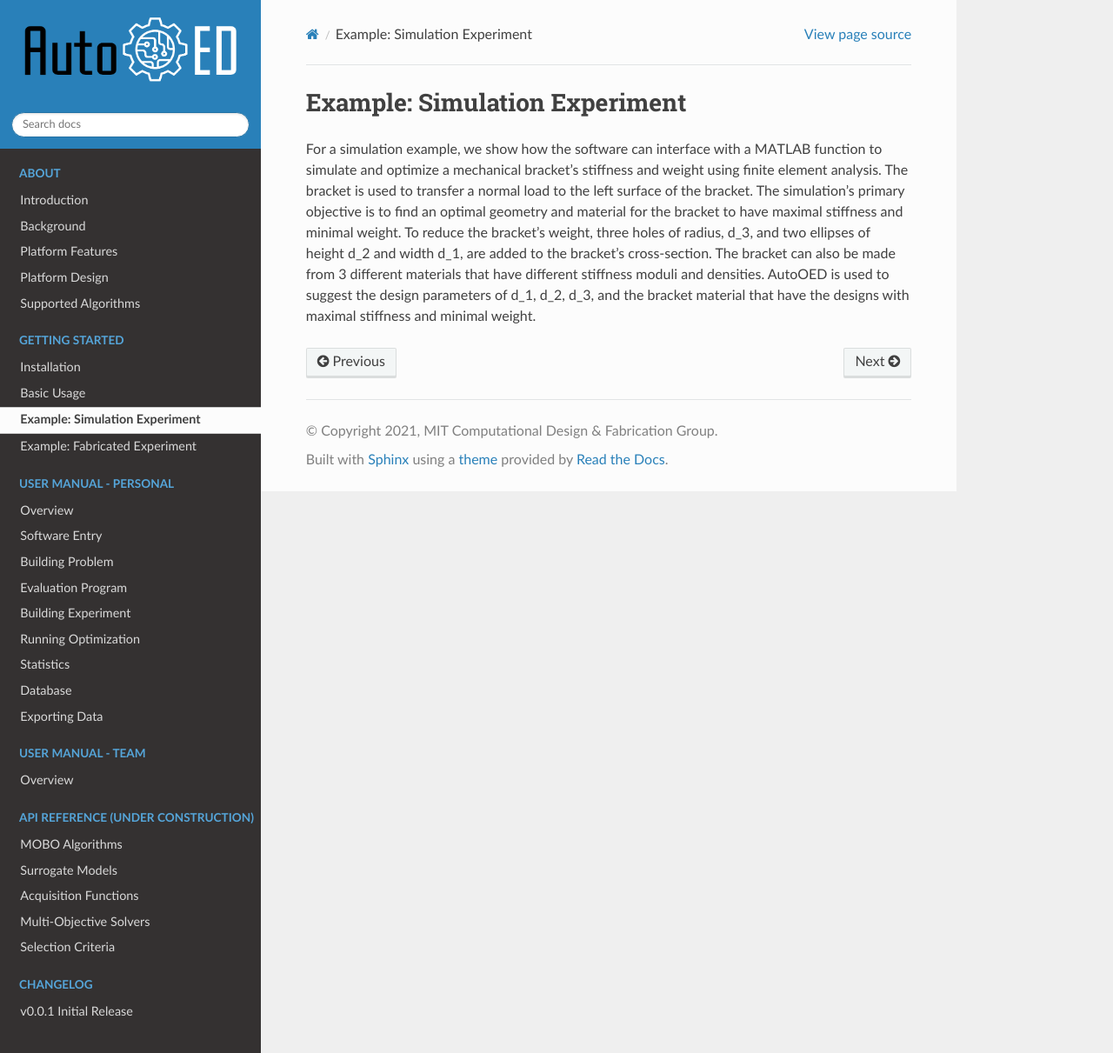
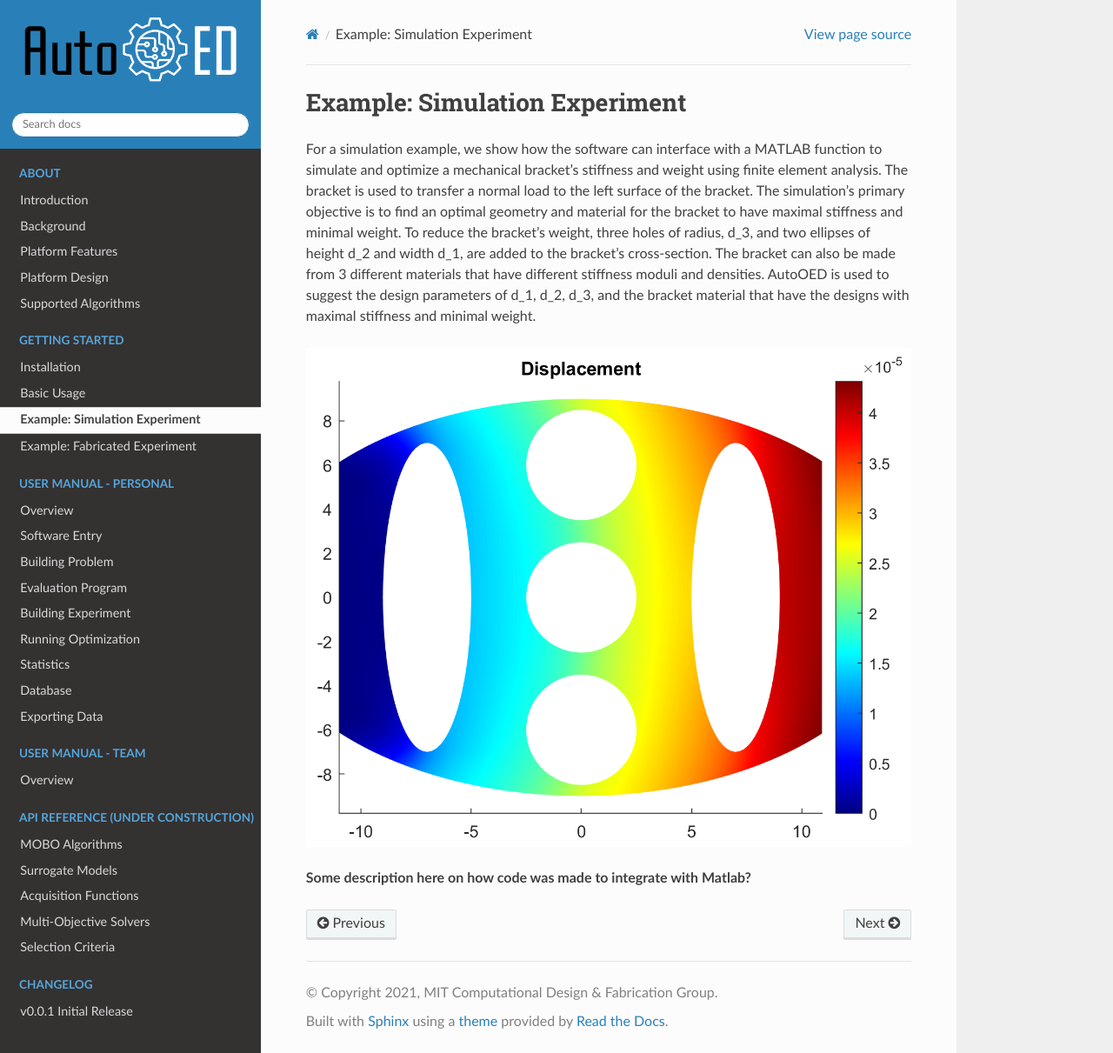
Before and after one commit to yunshengtian/AutoOED, a Sphinx documentation site: the page built from docs/source/content/getting-started/example-simulation.rst, in a window 1280 px wide and 1211 px high. Shown: the whole window at 87% size. Built offline with Sphinx 7.4.7 and the Read the Docs theme 2.0.0, drawn with Linux system fonts in a browser that asks for light colours.

Commit message:
Added image for Simulation Experiment

```diff
--- a/docs/source/content/getting-started/example-simulation.rst
+++ b/docs/source/content/getting-started/example-simulation.rst
@@ -3,3 +3,7 @@ Example: Simulation Experiment
 ------------------------------
 
 For a simulation example, we show how the software can interface with a MATLAB function to simulate and optimize a mechanical bracket's stiffness and weight using finite element analysis.  The bracket is used to transfer a normal load to the left surface of the bracket. The simulation's primary objective is to find an optimal geometry and material for the bracket to have maximal stiffness and minimal weight. To reduce the bracket's weight, three holes of radius, d_3, and two ellipses of height d_2 and width d_1, are added to the bracket's cross-section. The bracket can also be made from 3 different materials that have different stiffness moduli and densities. AutoOED is used to suggest the design parameters of d_1, d_2, d_3, and the bracket material that have the designs with maximal stiffness and minimal weight.
+
+.. image:: placeHolder2.png
+
+**Some description here on how code was made to integrate with Matlab?**
```
Also changed, not shown: docs/source/content/getting-started/placeHolder2.png (added).
